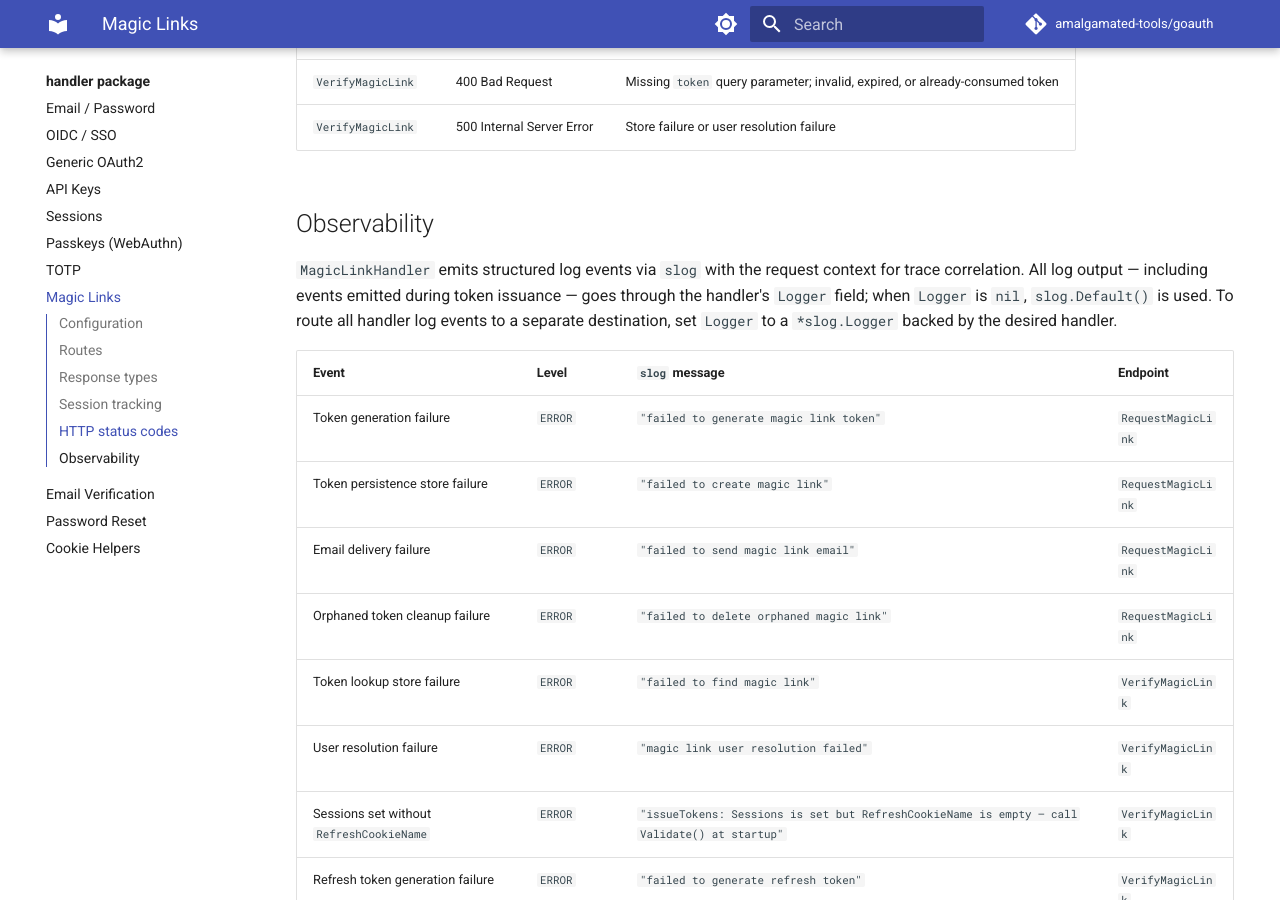
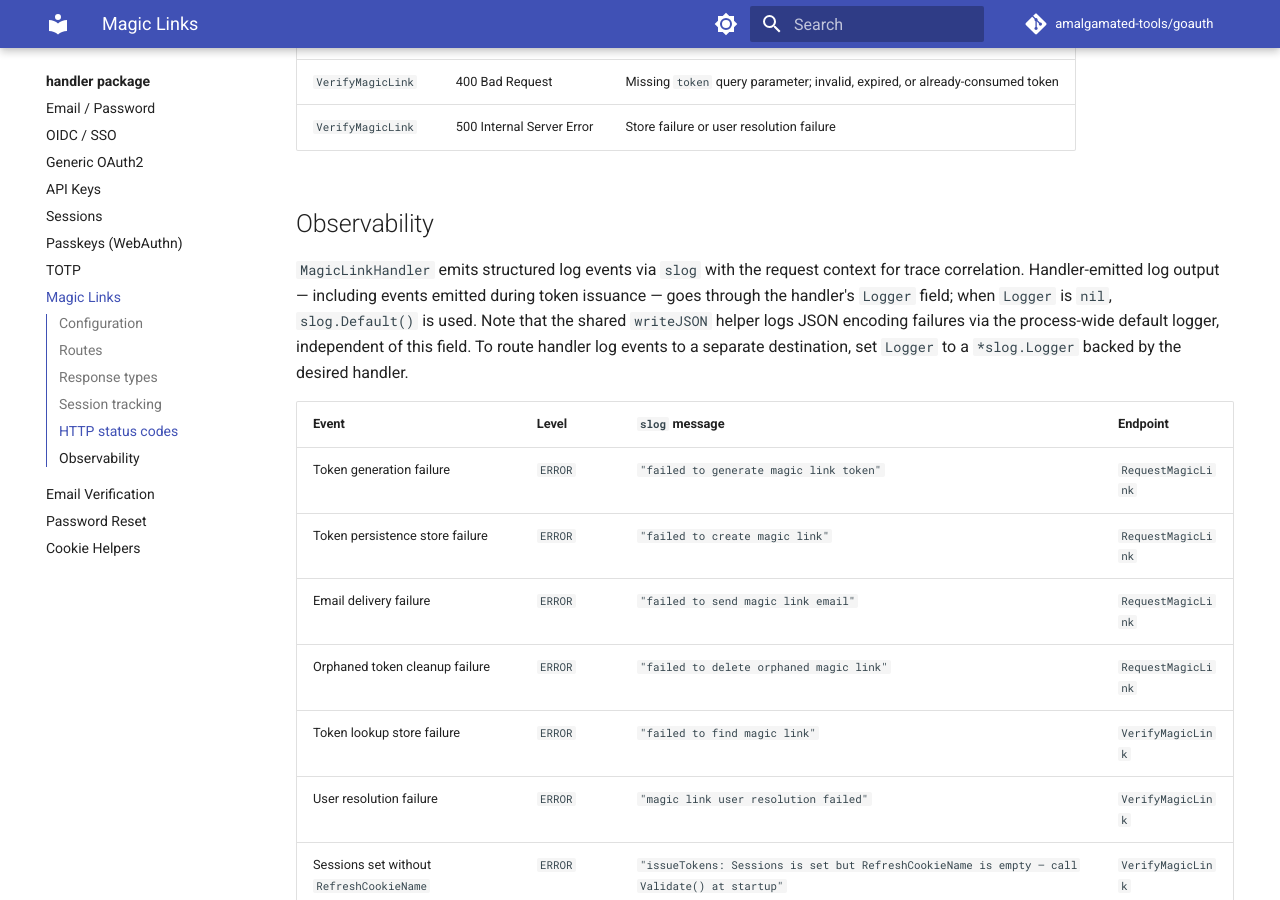
Before and after one commit to amalgamated-tools/goauth, an MkDocs documentation site: the page built from docs/handler/magic-links.md, in a window 1280 px wide and 900 px high, scrolled down 2229 px. Built offline with MkDocs 1.6.1 and Material for MkDocs 9.7.7, drawn with Linux system fonts in a browser that asks for light colours; comment, search, counter and statistics services are not loaded.

Commit message:
docs(handler): narrow logger scope wording to exclude writeJSON helper
The observability sections claimed "All log output" goes through the
handler's Logger field, but the shared writeJSON helper logs JSON
encoding failures via the process-wide default logger independently.
Narrow the wording to "Handler-emitted log output" and document the
writeJSON exception.

```diff
--- a/docs/handler/magic-links.md
+++ b/docs/handler/magic-links.md
@@ -76,7 +76,7 @@ Session tracking and refresh token rotation work identically to `AuthHandler`
 
 ## Observability
 
-`MagicLinkHandler` emits structured log events via `slog` with the request context for trace correlation. All log output — including events emitted during token issuance — goes through the handler's `Logger` field; when `Logger` is `nil`, `slog.Default()` is used. To route all handler log events to a separate destination, set `Logger` to a `*slog.Logger` backed by the desired handler.
+`MagicLinkHandler` emits structured log events via `slog` with the request context for trace correlation. Handler-emitted log output — including events emitted during token issuance — goes through the handler's `Logger` field; when `Logger` is `nil`, `slog.Default()` is used. Note that the shared `writeJSON` helper logs JSON encoding failures via the process-wide default logger, independent of this field. To route handler log events to a separate destination, set `Logger` to a `*slog.Logger` backed by the desired handler.
 
 | Event | Level | `slog` message | Endpoint |
 |---|---|---|---|
```
Also changed, not shown: docs/handler/auth.md (+1 -1 lines), docs/handler/oauth2.md (+1 -1 lines), docs/handler/oidc.md (+1 -1 lines), docs/handler/passkeys.md (+1 -1 lines).
